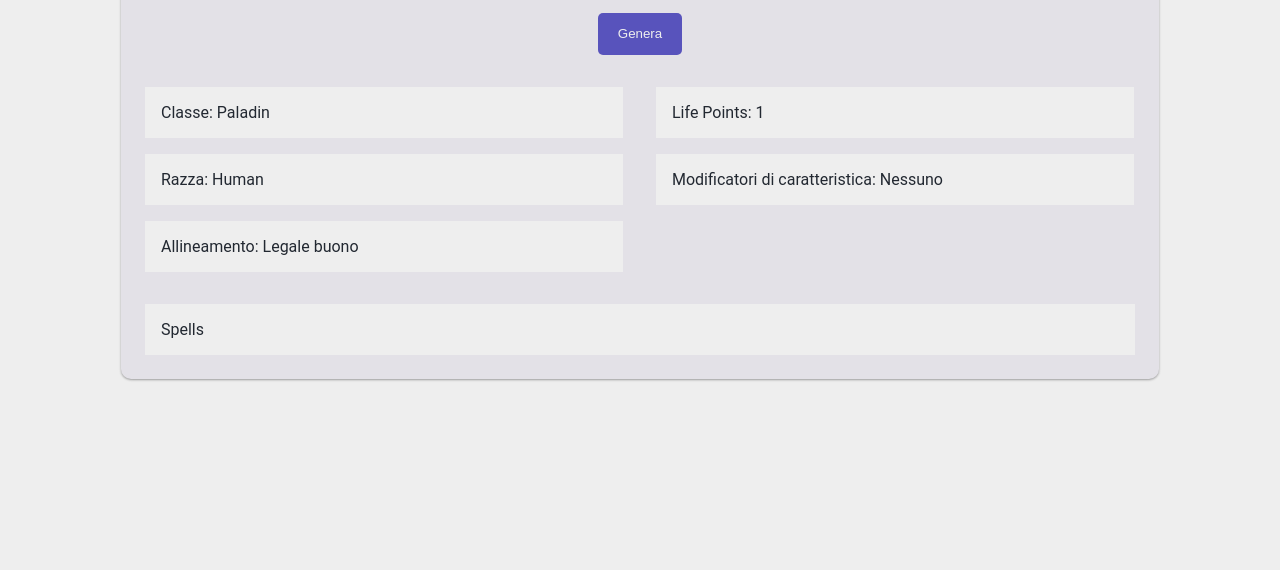
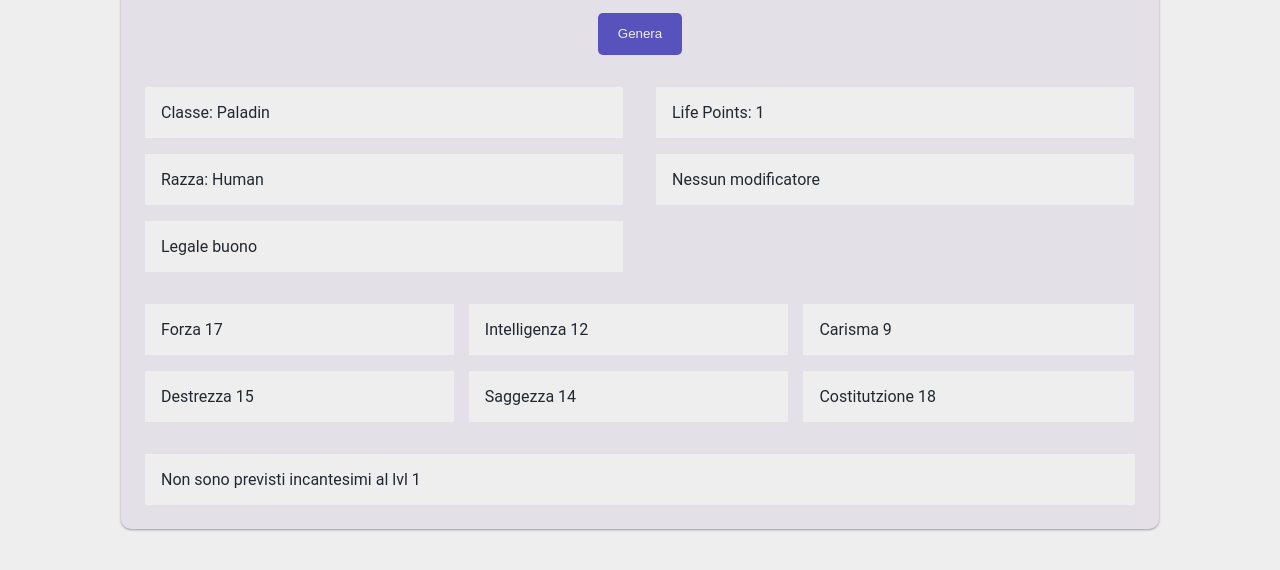
Before and after one commit to Tarall0/dnd-pg-generator, a plain HTML site: page index.html in a window 1280 px wide. Both pictures are taken after a click on the button "Genera". Shown: the part 230-800 px from the top of the page. Drawn offline with Linux system fonts and the light colour scheme.

Commit message:
generating pg

```diff
--- a/app.css
+++ b/app.css
@@ -84,6 +84,10 @@ html {
 
   }
 
+  main .pg-grid+.threecol{
+    grid-template-columns: auto auto auto;
+  }
+
   main .pg-grid > div {
     background-color: #eeeeee;
     padding: 1em;
@@ -117,6 +121,14 @@ html {
     margin: .25em auto;
   }
 
+  .minus{
+    color: red;
+  }
+
+  .plus{
+    color: green;
+  }
+
 
 
   @media(max-width: 720px){
@@ -124,6 +136,10 @@ html {
         grid-template-columns: auto;
     }
 
+    main .pg-grid+.threecol{
+      grid-template-columns: 40% 40%;
+    }
+
     .spells-container #spellsContainer{
         grid-template-columns: auto;
     }
--- a/index.html
+++ b/index.html
@@ -36,17 +36,36 @@
                     Razza: <span id="race"></span>
                 </div>
                 <div>
-                    Modificatori di caratteristica: <span id="modifier"></span>
+                     <span id="modifier"> Modificatori di caratteristica</span>
                 </div>
                 <div>
-                    Allineamento: <span id="alignment"></span>
+                   <span id="alignment">Allineamento</span>
                 </div>
 
-
+            </div>
+            <div class="pg-grid threecol">
+                <div>
+                    Forza <span id="forza"></span>
+                </div>
+                <div>
+                    Intelligenza <span id="int"></span>
+                </div>
+                <div>
+                    Carisma <span id="carisma"></span>
+                </div>
+                <div>
+                    Destrezza <span id="destrezza"></span>
+                </div>
+                <div>
+                    Saggezza <span id="sagg"></span>
+                </div>
+                <div>
+                    Costitutzione <span id="cost"></span>
+                </div>
             </div>
 
             <div class="spells-container">
-                <div id="spellsContainer">Spells</div>
+                <div id="spellsContainer"></div>
             </div>
         </main>
 
--- a/script/script.js
+++ b/script/script.js
@@ -1,11 +1,67 @@
 const raceInfo = {
-    "Human": { modifier: "Nessuno" },
-    "Dwarf": { modifier: "+2 Costituzione, -2 Carisma" },
-    "Elf": { modifier: "+2 Destrezza, -2 Costituzione" },
-    "Gnome": { modifier: "+2 Costituzione, -2 Carisma" },
-    "Half-Elf": { modifier: "Nessuno" },
-    "Half-Orc": { modifier: "+2 Forza, -2 Intelligenza" },
-    "Halfling": { modifier: "+2 Destrezza, -2 Forza" },
+    "Human": {
+        modifier: "Nessun modificatore",
+        cost: 0,
+        carisma: 0,
+        dest: 0,
+        sagg: 0,
+        forza: 0,
+        int: 0
+    },
+    "Dwarf": {
+        modifier: "+2 Costituzione, -2 Carisma",
+        cost: 2,
+        carisma: -2,
+        dest: 0,
+        sagg: 0,
+        forza: 0,
+        int: 0
+     },
+    "Elf": {
+        modifier: "+2 Destrezza, -2 Costituzione",
+        forza: 0,
+        int: 0,
+        carisma: 0,
+        dest: 2,
+        sagg: 0,
+        cost: -2
+    },
+    "Gnome": {
+        modifier: "+2 Costituzione, -2 Carisma",
+        forza: 0,
+        int: 0,
+        carisma: -2,
+        dest: 0,
+        sagg: 0,
+        cost: 2
+    },
+    "Half-Elf": {
+        modifier: "Nessun modificatore",
+        cost: 0,
+        carisma: 0,
+        dest: 0,
+        sagg: 0,
+        forza: 0,
+        int: 0
+    },
+    "Half-Orc": {
+        modifier: "+2 Forza, -2 Intelligenza",
+        cost: 0,
+        carisma: 0,
+        dest: 0,
+        sagg: 0,
+        forza: 2,
+        int: -2
+     },
+    "Halfling": {
+        modifier: "+2 Destrezza, -2 Forza",
+        forza: -2,
+        int: 0,
+        carisma: 0,
+        dest: 2,
+        sagg: 0,
+        cost: 0
+     },
 };
 
 const classInfo = {
@@ -284,6 +340,24 @@ function generatePg() {
     const randomAlignmentIndex = Math.floor(Math.random() * possibleAlignments.length);
     const randomAlignment = possibleAlignments[randomAlignmentIndex];
 
+    const raceModifier = raceInfo[racepg] || {};
+
+    // Stats
+    const forza = generatePoints();
+    const int = generatePoints();
+    const dest = generatePoints();
+    const carisma = generatePoints();
+    const sagg = generatePoints();
+    const cost = generatePoints();
+
+    document.getElementById("cost").innerHTML = (cost + (raceModifier.cost || 0)) + ((raceModifier.cost == 0) ? "" : (raceModifier.cost > 0 ? " <span class='plus'> +" + raceModifier.cost + "</span>" : "<span class='minus'> "+ raceModifier.cost +"</span>"));
+    document.getElementById("carisma").innerHTML = (carisma + (raceModifier.carisma || 0)) + ((raceModifier.carisma == 0) ? "" : (raceModifier.carisma > 0 ? "<span class='plus'> +" + raceModifier.carisma + "</span>" : "<span class='minus'> "+ raceModifier.carisma +"</span>") )
+    document.getElementById("destrezza").innerHTML = dest + (raceModifier.dest || 0) + ((raceModifier.dest == 0) ? "" : (raceModifier.dest > 0 ? "<span class='plus'> +" + raceModifier.dest + "</span>" : "<span class='minus'> "+ raceModifier.dest+"</span>"));
+    document.getElementById("sagg").textContent = sagg + (raceModifier.sagg || 0);
+    document.getElementById("int").innerHTML = int + (raceModifier.int || 0) + ((raceModifier.int == 0) ? "" : (raceModifier.int > 0 ? "<span class='plus'> +" + raceModifier.int+"</span>" : "<span class='minus'> "+raceModifier.int+"</span>"));
+    document.getElementById("forza").innerHTML = forza + (raceModifier.forza || 0) + ((raceModifier.forza == 0) ? "" : (raceModifier.forza > 0 ? "<span class='plus'> +" + raceModifier.forza+"</span>" : "<span class='minus'> "+raceModifier.forza+"</span>"));
+
+
     switch (classpg) {
         case "Mage":
         case "Warlock":
@@ -372,7 +446,15 @@ function generatePg() {
             spellsContainer.appendChild(lvl0Container);
             spellsContainer.appendChild(lvl1Container);
             break;
+
+            case "Paladin":
+                const druidSpells = document.getElementById("spellsContainer");
+                druidSpells.innerHTML = "Non sono previsti incantesimi al lvl 1";
+                break;
+
     }
+
+
 
     // Set the chosen alignment in the HTML
     document.getElementById("alignment").textContent = randomAlignment;
@@ -387,6 +469,25 @@ function generatePg() {
     // Set the life points based on class
     document.getElementById("life").textContent = calculateLifePoints(classInfo[classpg]);
 }
+
+function generatePoints() {
+    const dices = [];
+    for (let i = 0; i < 4; i++) {
+      // Generate a random number between 1 and 6 (4d6)
+      const randomNumber = Math.floor(Math.random() * 6) + 1;
+      dices.push(randomNumber);
+    }
+
+    // Sort the results in descending order
+    dices.sort((a, b) => b - a);
+
+    // Sum the three highest numbers (index 0, 1, and 2 leaving the lowest value)
+    const stat = dices[0] + dices[1] + dices[2];
+
+    return stat;
+  }
+
+
 
 // Increment the click count
 function incrementClickCount() {
```
